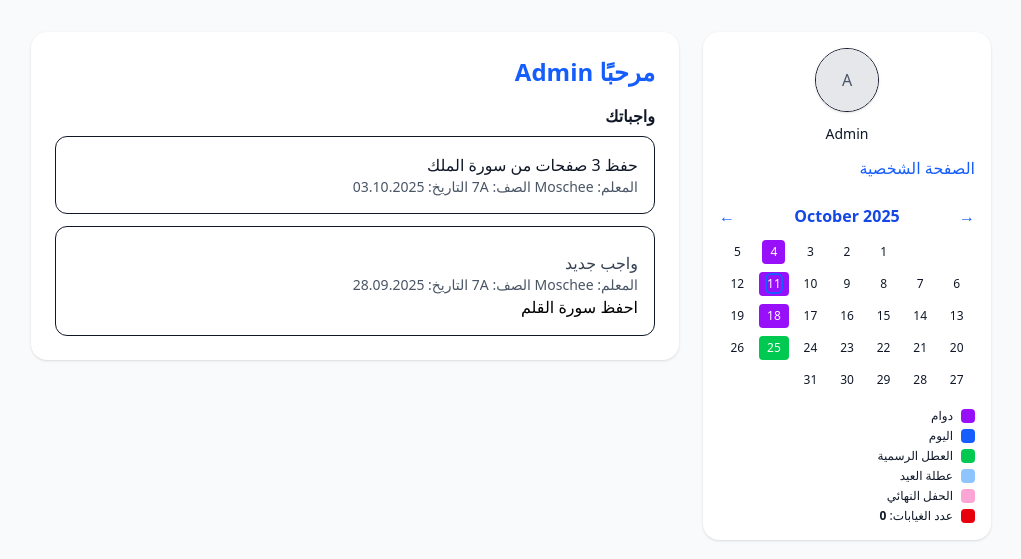
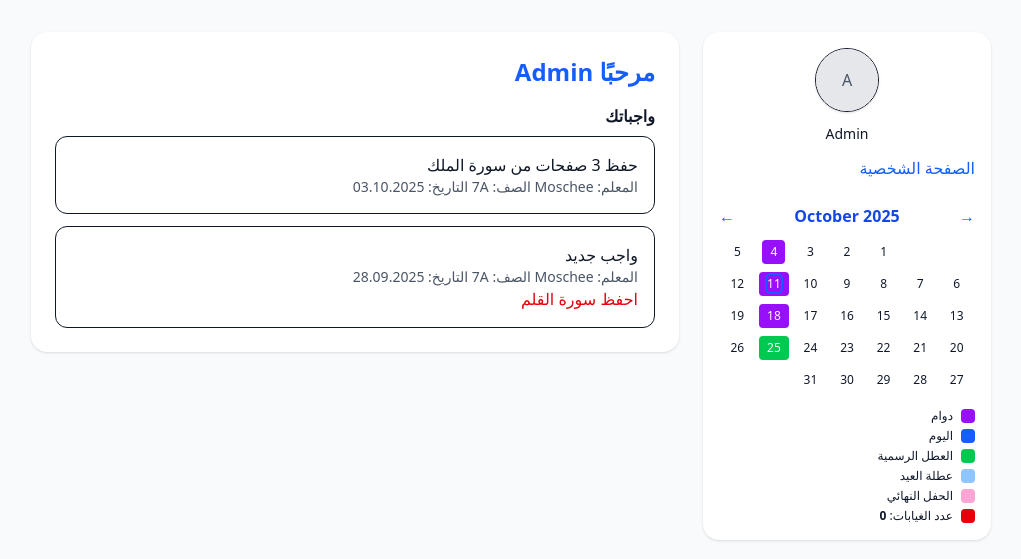
Before and after one commit to yummi2/moschee_wernau_app, a Django app: page / in a window 1280 px wide. Shown: the part 53-612 px from the top of the page, without its empty margins (129-1150 px from the left). Run offline with Django 5.2, Linux system fonts and the light colour scheme; a user stored in the database is signed in; data comes from the database, SQL or seed files in the repository; data that the repository does not hold is empty; style sheets or scripts are compiled from the project's sources.

Commit message:
ui changed

```diff
--- a/templates/core/home.html
+++ b/templates/core/home.html
@@ -18,7 +18,7 @@
                     <li class="p-4 border rounded-xl" dir="rtl">
                         <div class="font-medium">
                             {% if a.title %}
-                        <p class="{% if forloop.first %}text-black-600{% else %}mt-2 text-gray-700{% endif %}">
+                        <p class="text-black-600">
                             {{ a.title }}
                         </p>
                         {% endif %}
@@ -29,7 +29,7 @@
                             التاريخ: {{ a.created_at|date:"d.m.Y" }}
                         </div>
                         {% if a.description %}
-                        <p class="{% if forloop.first %}text-red-600{% else %}text-black{% endif %}">
+                        <p class="text-red-600">
                             {{ a.description }}
                         </p>
                         {% endif %}
```
